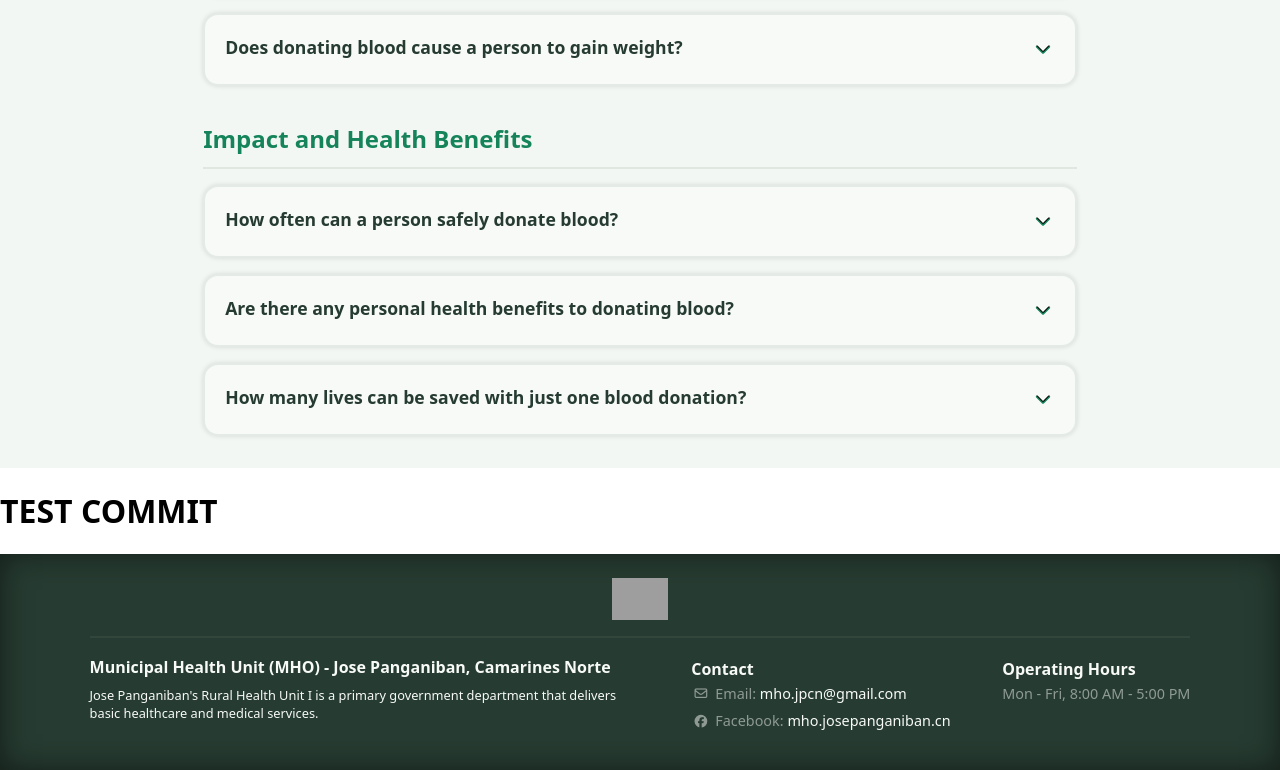
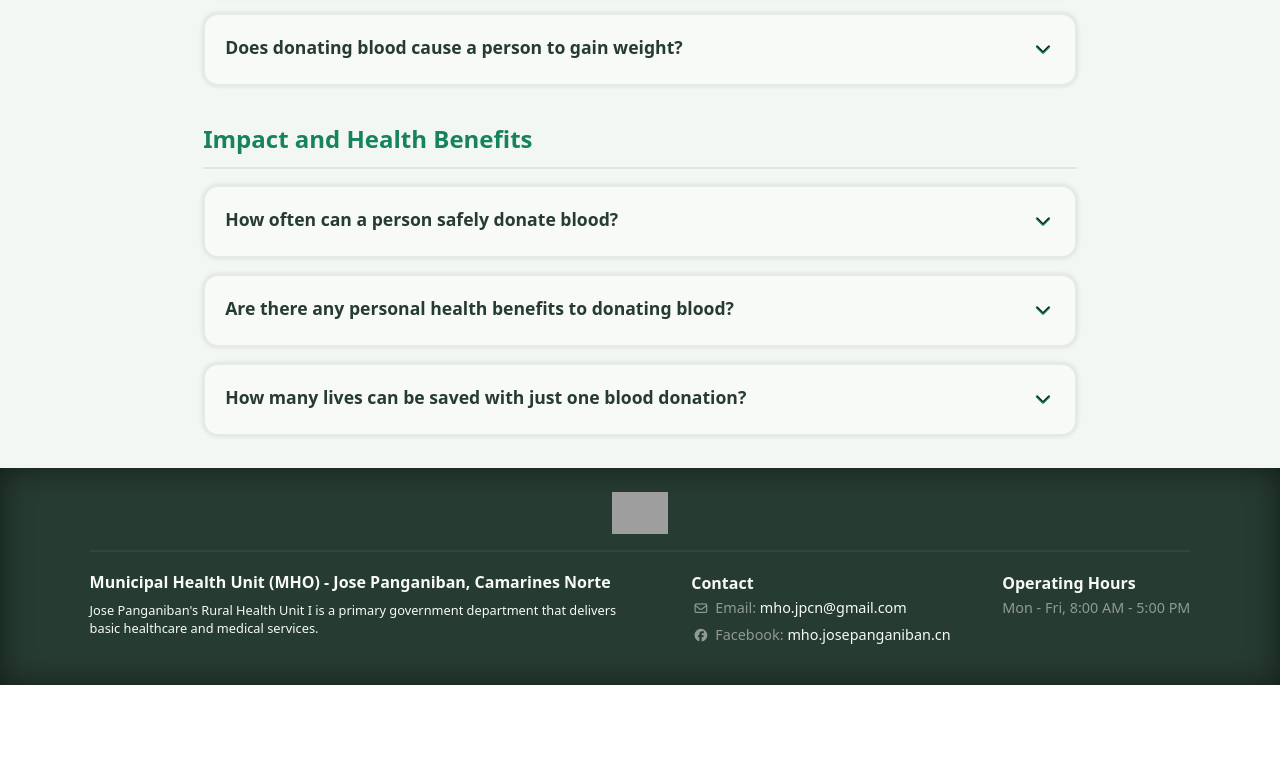
Before and after one commit to niknok-gh/jpmho, a plain HTML site: page index.html in a window 1280 px wide. Shown: the part 4167-4937 px from the top of the page. After the commit the page ends 4852 px from the top, so only its background shows below. Drawn offline with Linux system fonts and the light colour scheme; grey boxes are pictures that could not be loaded.

Commit message:
Revert Test Commit

```diff
--- a/index.html
+++ b/index.html
@@ -1260,7 +1260,6 @@
           </div>
         </div>
       </section>
-      <h1>TEST COMMIT</h1>
     </main>
     <footer>
       <div class="footer-container">
```
